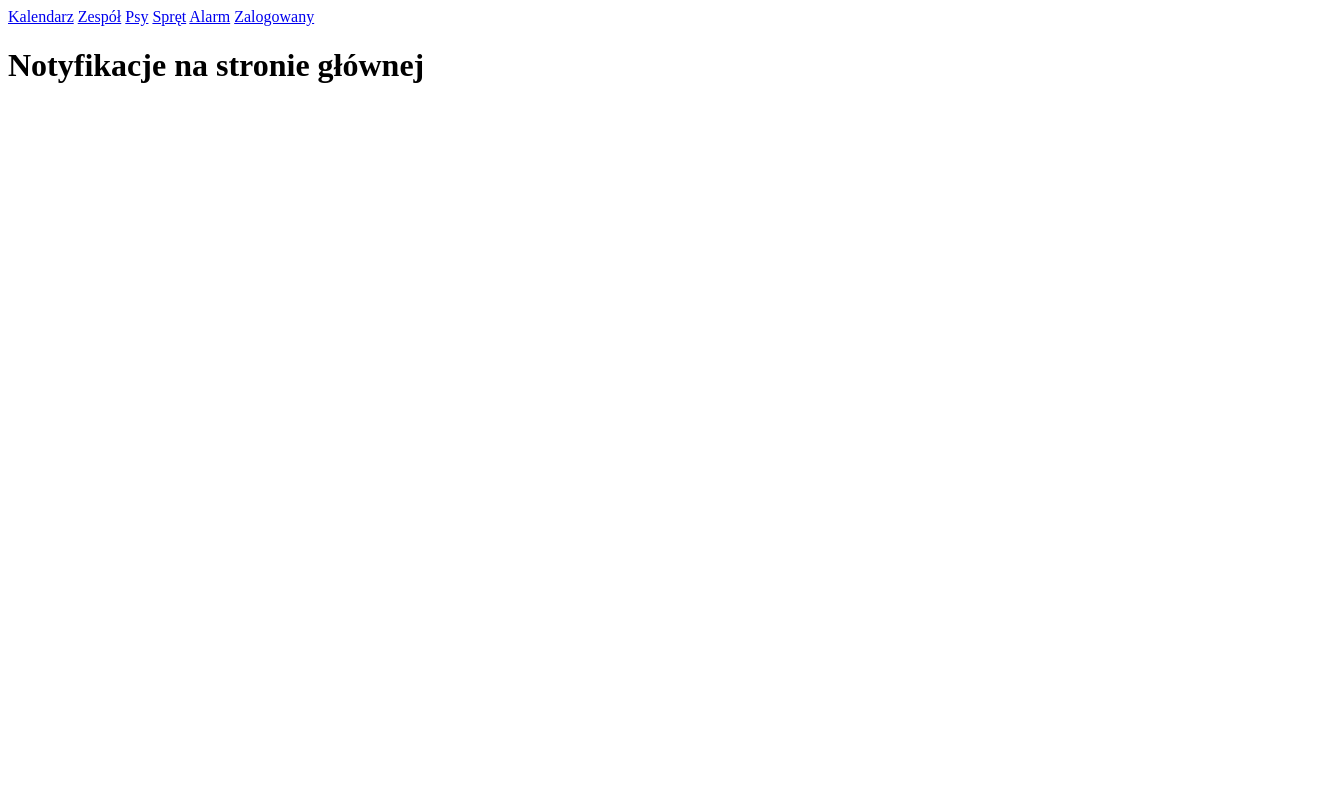
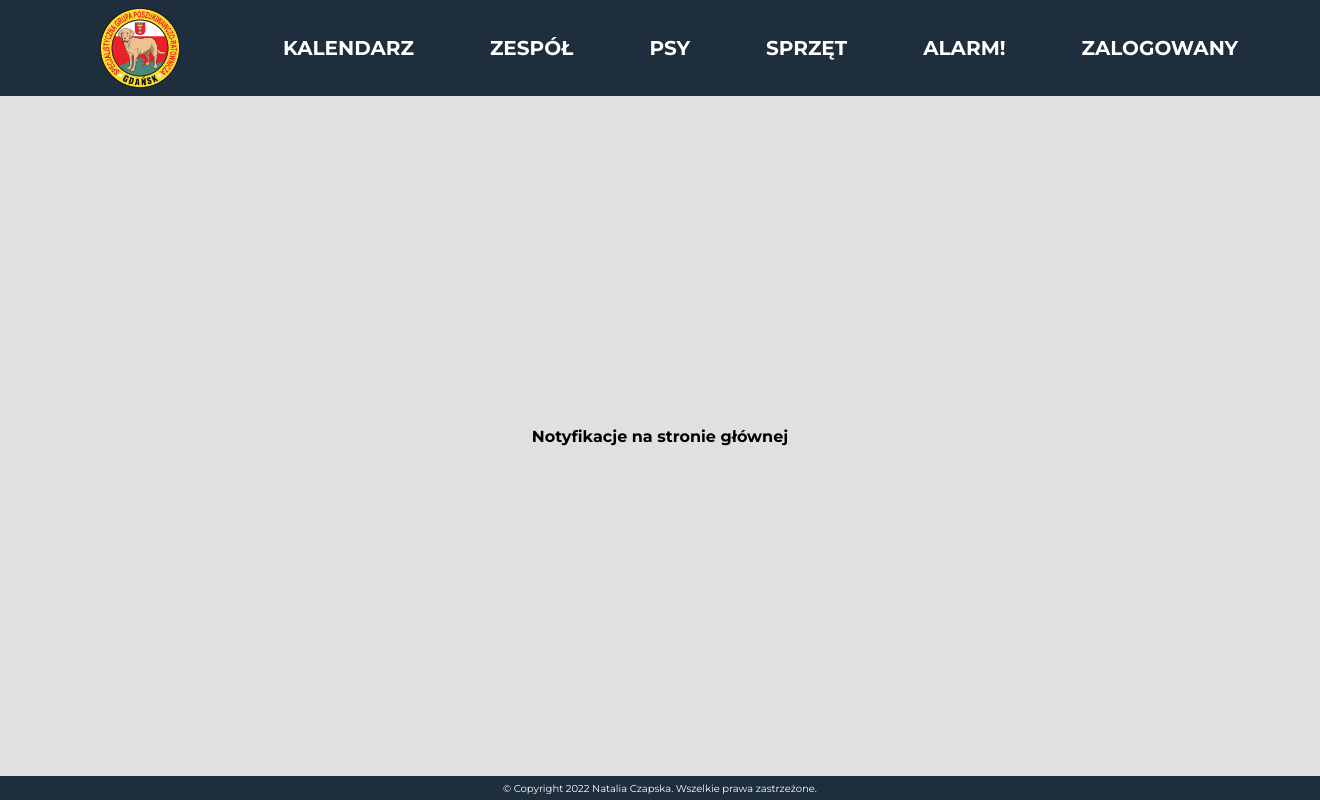
Before and after one commit to nataliacza/team-manager, a Django app: page /home/ in a window 1320 px wide. Run offline with Django 3.2, Linux system fonts and the light colour scheme.

Commit message:
Prepare base.html with basic nav bar.

```diff
--- a/project/settings.py
+++ b/project/settings.py
@@ -89,9 +89,8 @@
 DEFAULT_AUTO_FIELD = 'django.db.models.BigAutoField'
 
 STATIC_URL = '/static/'
-STATIC_ROOT = BASE_DIR / "staticfiles"
 STATICFILES_DIRS = [
-    BASE_DIR / "static"
+    BASE_DIR / "static",
 ]
 
 MEDIA_ROOT = BASE_DIR / "uploads"
--- /dev/null
+++ b/register/static/register/home.css
@@ -0,0 +1,4 @@
+h1 {
+  font-family: 'Montserrat', sans-serif;
+  font-weight: bold;
+}
--- a/register/templates/home.html
+++ /dev/null
@@ -1,9 +0,0 @@
-{% extends "base.html" %}
-{% load static %}
-
-{% block title %}TITLE{% endblock %}
-{% block css_files %}{% endblock %}
-
-{% block content %}
-<h1>Notyfikacje na stronie głównej</h1>
-{% endblock %}
--- /dev/null
+++ b/register/templates/register/home.html
@@ -0,0 +1,11 @@
+{% extends "base.html" %}
+{% load static %}
+
+{% block title %}Team Manager{% endblock %}
+{% block css_files %}
+<link rel="stylesheet" href="{% static 'register/home.css' %}">
+{% endblock %}
+
+{% block content %}
+<h1>Notyfikacje na stronie głównej</h1>
+{% endblock %}
--- a/register/views.py
+++ b/register/views.py
@@ -2,4 +2,4 @@
 
 
 class HomeView(TemplateView):
-    template_name = "home.html"
+    template_name = "register/home.html"
--- a/static/app.css
+++ /dev/null
@@ -1,49 +0,0 @@
-@import url('https://fonts.googleapis.com/css2?family=Montserrat:wght@400;700&display=swap';
-
-* {
-  box-sizing: border-box;
-}
-
-html {
-    font-family: 'Montserrat', sans-serif;
-}
-
-body {
-  margin: 0;
-}
-
-h1,
-h2,
-h3 {
-  font-family: 'Lato', sans-serif;
-  font-weight: bold;
-}
-
-#main-navigation {
-  width: 100%;
-  height: 5rem;
-  display: flex;
-  justify-content: space-between;
-  align-items: center;
-  padding: 0 10%;
-  position: absolute;
-  top: 0;
-  left: 0;
-}
-
-#main-navigation a {
-  text-decoration: none;
-  color: white;
-  font-weight: bold;
-  margin-left: 1rem;
-}
-
-#main-navigation a:hover,
-#main-navigation a:active {
-  color: #cf79f1;
-}
-
-#main-navigation h1 a:hover,
-#main-navigation h1 a:active {
-  color: white;
-}
--- /dev/null
+++ b/static/base.css
@@ -0,0 +1,79 @@
+html,
+body {
+    margin: 0;
+    padding: 0;
+}
+
+* {
+    font-family: 'Montserrat', sans-serif;
+    box-sizing: border-box;
+    font-size: 16px;
+}
+
+#main-header {
+    height: 12vh;
+    background-color: #1e2e3c;
+    text-transform: uppercase;
+    display: flex;
+    align-items: center;
+}
+
+#main-header a {
+  text-decoration: none;
+  color: white;
+  font-size: 20px;
+  font-weight: bold;
+}
+
+#main-header img {
+  width: 80px;
+  height: 80px;
+  margin-left: 100px;
+  margin-right: 50px;
+  object-position: center;
+}
+
+.main-nav .main-nav-list {
+    list-style: none;
+    padding-left: 250;
+    display: flex;
+}
+
+.main-nav .main-nav-list li {
+    padding-right: 50px;
+}
+
+.main-nav .main-nav-list a {
+    text-decoration: none;
+    color: white;
+    padding: 12px;
+    border: 1px solid #1e2e3c;
+    border-radius: 10px;
+}
+
+.main-nav .main-nav-list a:hover {
+    border: 1px solid white;
+    border-radius: 10px;
+}
+
+#main-section {
+    height: 85vh;
+    background-color: #e0e0e0;
+    display: flex;
+    justify-content: center;
+    align-items: center;
+    color: black;
+}
+
+#main-footer {
+    height: 3vh;
+    background-color: #1e2e3c;
+    display: flex;
+    align-items: center;
+    justify-content: center;
+}
+
+#main-footer p {
+    color: white;
+    font-size: 10px;
+}
--- a/templates/base.html
+++ b/templates/base.html
@@ -1,26 +1,53 @@
 {% load static %}
 
 <!DOCTYPE html>
-<html lang="en">
+<html lang="pl-PL">
 <head>
     <meta charset="UTF-8">
+    <meta name="author" content="Natalia Czapska">
+    <meta name="keywords" content="team, management">
+    <meta name="description" content="Team Management Web Application">
     <meta name="viewport" content="width=device-width, initial-scale=1.0">
-    <link rel="stylesheet" href="{% static 'app.css' %}">
-    <title>{% block title %}Team Manager{% endblock %}</title>
+    <link href="https://fonts.googleapis.com/css2?family=Montserrat:wght@400;700&display=swap" rel="stylesheet">
+    <link rel="stylesheet" href="{% static 'base.css' %}">
+    <title>{% block title %}{% endblock %}</title>
     {% block css_files %}{% endblock %}
 </head>
 
 <body>
-<header id="main-navigation">
-    <nav>
+    <header id="main-header">
+        <img src="{% static 'images/logoSGPR.png' %}" alt="sgpr-logo">
+        <nav class="main-nav">
+            <ul class="main-nav-list">
+                <li>
                     <a href="#">Kalendarz</a>
+                </li>
+                <li>
                     <a href="#">Zespół</a>
+                </li>
+                <li>
                     <a href="#">Psy</a>
-        <a href="#">Spręt</a>
-        <a href="#">Alarm</a>
+                </li>
+                <li>
+                    <a href="#">Sprzęt</a>
+                </li>
+                <li>
+                    <a href="#">Alarm!</a>
+                </li>
+                <li>
                     <a href="#">Zalogowany</a>
+                </li>
+            </ul>
         </nav>
     </header>
+
+    <section id="main-section">
         {% block content %}{% endblock %}
+    </section>
+
+    <footer id="main-footer">
+        <p>&copy; Copyright 2022 Natalia Czapska. Wszelkie prawa zastrzeżone.</p>
+    </footer>
+
 </body>
 </html>
```
Also changed, not shown: static/images/logoSGPR.png (added). Lines whose indentation alone changed are shown as unchanged.
